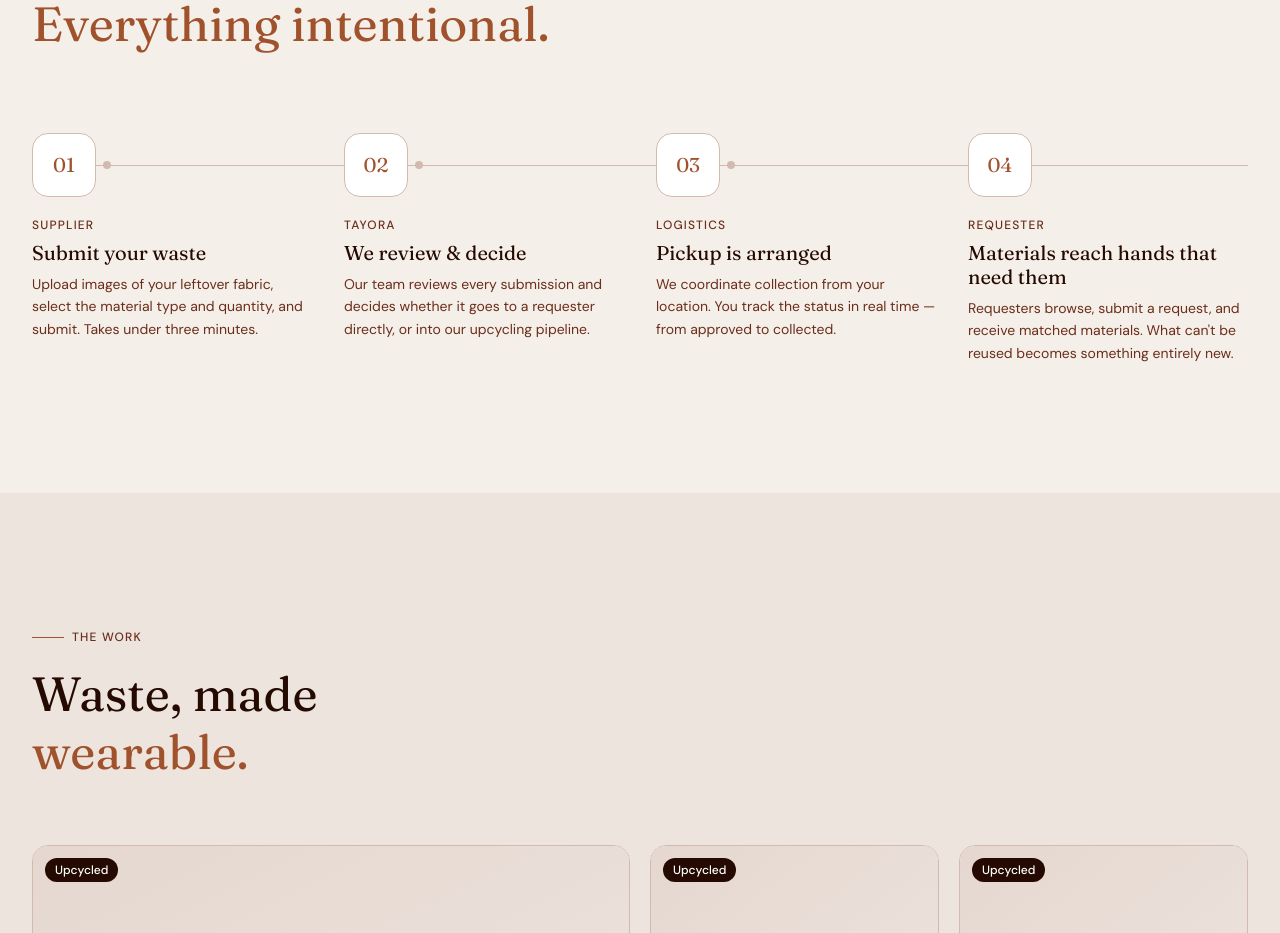
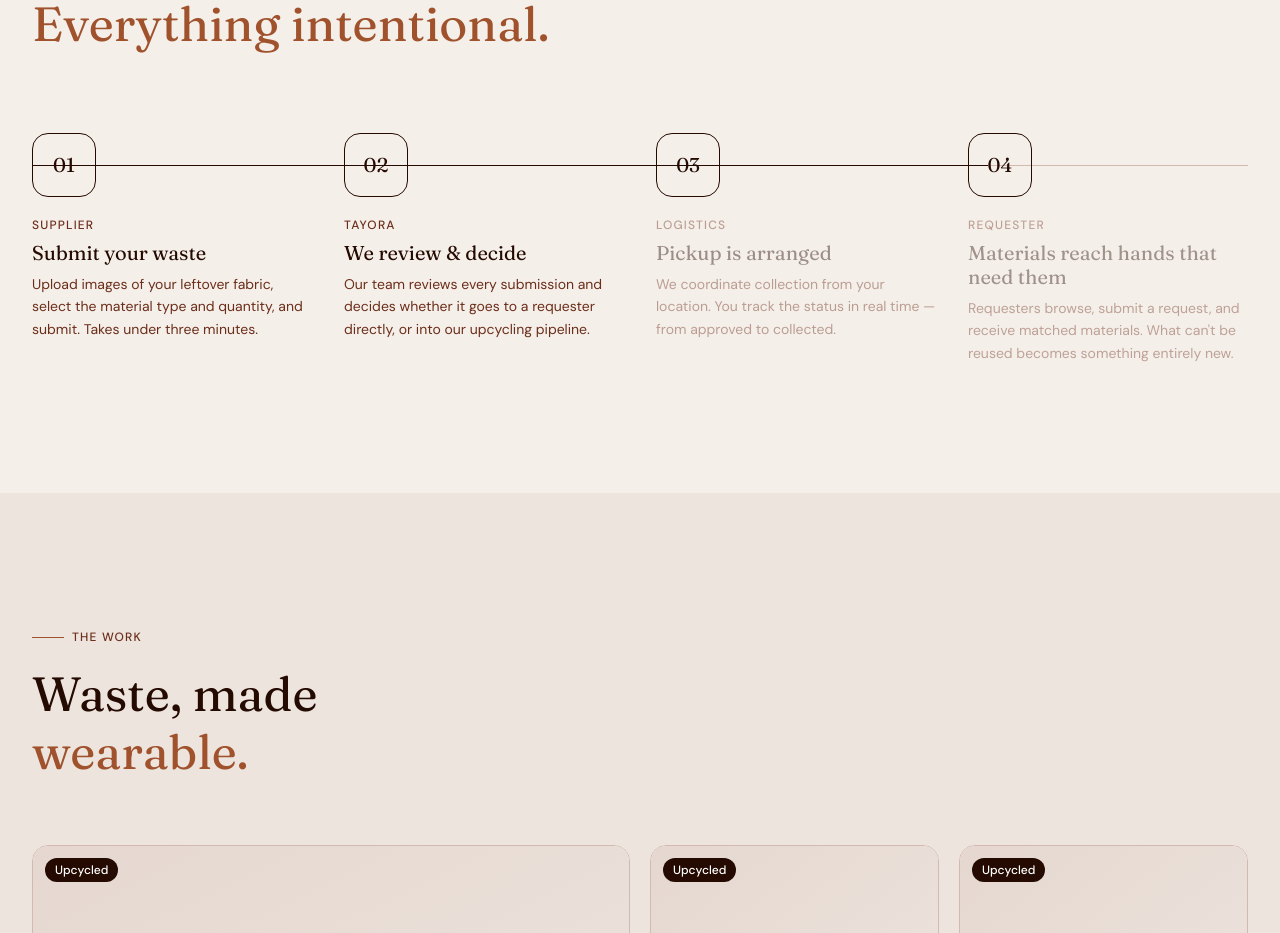
Before and after one commit to Roqeeb-dev/tayora_sustain, a Next.js app: page / in a window 1280 px wide. Shown: the part 1100-2033 px from the top of the page. Built offline with nearby package versions, Linux system fonts and the light colour scheme.

Commit message:
DESIGN: improved the ui by adding animation to the how it works section

```diff
--- a/components/landing/HowItWorks.tsx
+++ b/components/landing/HowItWorks.tsx
@@ -1,3 +1,7 @@
+"use client";
+
+import { useEffect, useRef, useState } from "react";
+
 const STEPS = [
   {
     number: "01",
@@ -30,8 +34,48 @@ const STEPS = [
 ];
 
 export default function HowItWorks() {
+  const sectionRef = useRef<HTMLDivElement>(null);
+  const [progress, setProgress] = useState(0);
+  const [activeStep, setActiveStep] = useState(-1);
+
+  useEffect(() => {
+    const observer = new IntersectionObserver(
+      ([entry]) => {
+        if (entry.isIntersecting) {
+          // Animate progress line from 0 to 100 over 2s
+          let start: number | null = null;
+          const duration = 8000;
+
+          const tick = (timestamp: number) => {
+            if (!start) start = timestamp;
+            const elapsed = timestamp - start;
+            const pct = Math.min((elapsed / duration) * 100, 100);
+            setProgress(pct);
+
+            // Activate step bubbles progressively
+            setActiveStep(Math.floor((pct / 100) * STEPS.length) - 1);
+
+            if (pct < 100) requestAnimationFrame(tick);
+            else setActiveStep(STEPS.length - 1);
+          };
+
+          requestAnimationFrame(tick);
+          observer.disconnect();
+        }
+      },
+      { threshold: 0.3 },
+    );
+
+    if (sectionRef.current) observer.observe(sectionRef.current);
+    return () => observer.disconnect();
+  }, []);
+
   return (
-    <section id="how-it-works" className="bg-background py-24 lg:py-32">
+    <section
+      id="how-it-works"
+      ref={sectionRef}
+      className="bg-background py-24 lg:py-32"
+    >
       <div className="max-w-7xl mx-auto px-4 sm:px-6 lg:px-8">
         {/* Header */}
         <div className="grid grid-cols-1 lg:grid-cols-2 gap-12 items-end mb-20">
@@ -50,25 +94,68 @@ export default function HowItWorks() {
 
         {/* Steps */}
         <div className="relative">
-          {/* Connecting line — desktop */}
+          {/* Static base line */}
           <div className="hidden lg:block absolute top-8 left-0 right-0 h-px bg-border" />
 
+          {/* Animated fill line */}
+          <div
+            className="hidden lg:block absolute top-8 left-0 h-px bg-primary origin-left transition-none"
+            style={{ width: `${progress}%` }}
+          />
+
           <div className="grid grid-cols-1 sm:grid-cols-2 lg:grid-cols-4 gap-8">
-            {STEPS.map((step, i) => (
+            {STEPS.map((step, i) => {
+              const isActive = i <= activeStep;
+
+              return (
                 <div key={step.number} className="relative flex flex-col gap-5">
                   {/* Number bubble */}
-                <div className="relative z-10 w-16 h-16 rounded-2xl bg-card border border-border flex items-center justify-center">
-                  <span className="font-display text-xl text-accent">
+                  <div
+                    className="relative z-10 w-16 h-16 rounded-2xl border flex items-center justify-center transition-all duration-500"
+                    style={{
+                      backgroundColor: isActive
+                        ? "var(--color-primary)"
+                        : "var(--color-card)",
+                      borderColor: isActive
+                        ? "var(--color-primary)"
+                        : "var(--color-border)",
+                      transitionDelay: `${i * 120}ms`,
+                    }}
+                  >
+                    <span
+                      className="font-display text-xl transition-colors duration-500"
+                      style={{
+                        color: isActive
+                          ? "var(--color-primary-foreground)"
+                          : "var(--color-accent)",
+                        transitionDelay: `${i * 120}ms`,
+                      }}
+                    >
                       {step.number}
                     </span>
 
                     {/* Connector dot */}
                     {i < STEPS.length - 1 && (
-                    <span className="hidden lg:block absolute -right-4 top-1/2 -translate-y-1/2 w-2 h-2 rounded-full bg-border" />
+                      <span
+                        className="hidden lg:block absolute -right-4 top-1/2 -translate-y-1/2 w-2 h-2 rounded-full transition-colors duration-500"
+                        style={{
+                          backgroundColor: isActive
+                            ? "var(--color-primary)"
+                            : "var(--color-border)",
+                          transitionDelay: `${i * 120}ms`,
+                        }}
+                      />
                     )}
                   </div>
 
-                <div className="flex flex-col gap-2">
+                  {/* Text */}
+                  <div
+                    className="flex flex-col gap-2 transition-all duration-500"
+                    style={{
+                      opacity: isActive ? 1 : 0.4,
+                      transitionDelay: `${i * 120}ms`,
+                    }}
+                  >
                     <span className="text-xs font-medium tracking-widest uppercase text-foreground-muted">
                       {step.role}
                     </span>
@@ -80,7 +167,8 @@ export default function HowItWorks() {
                     </p>
                   </div>
                 </div>
-            ))}
+              );
+            })}
           </div>
         </div>
       </div>
```
Lines whose indentation alone changed are shown as unchanged.
